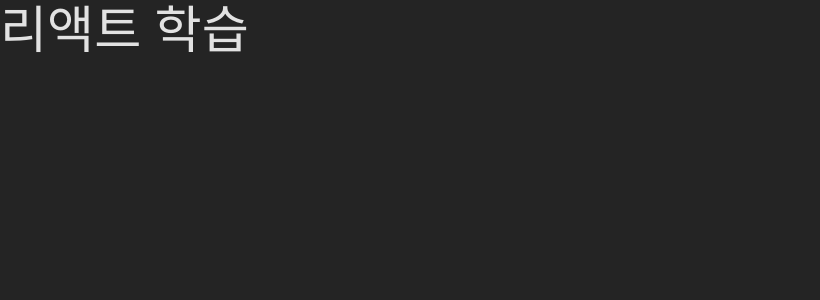
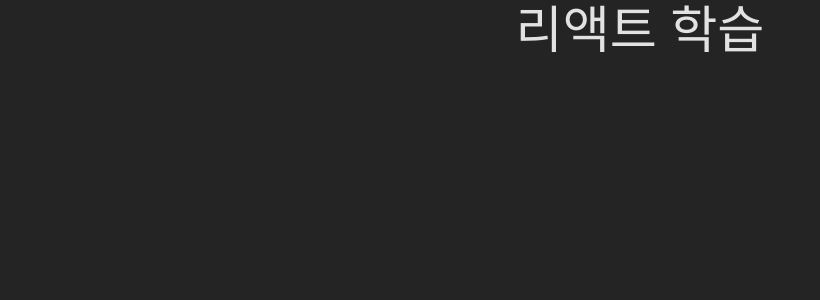
Before and after one commit to osparking/react-exercise, a React (Vite) app: page / in a window 1280 px wide. Shown: the top 300 px of the page, without its empty margins (0-820 px from the left). Built offline with nearby package versions, Linux system fonts and the light colour scheme.

Commit message:
move heading to the center of the row

```diff
--- a/src/App.css
+++ b/src/App.css
@@ -1,6 +1,7 @@
 * {
   margin: 0;
 }
+
 .clock-container {
   width: 100vw;
   display: flex;
@@ -15,3 +16,9 @@
   font-family: 'Courier New', Courier, monospace;
   color: #61dafb;
 }
+
+div {
+  width: 100vw;
+  display: flex;
+  justify-content: center;
+}
```
